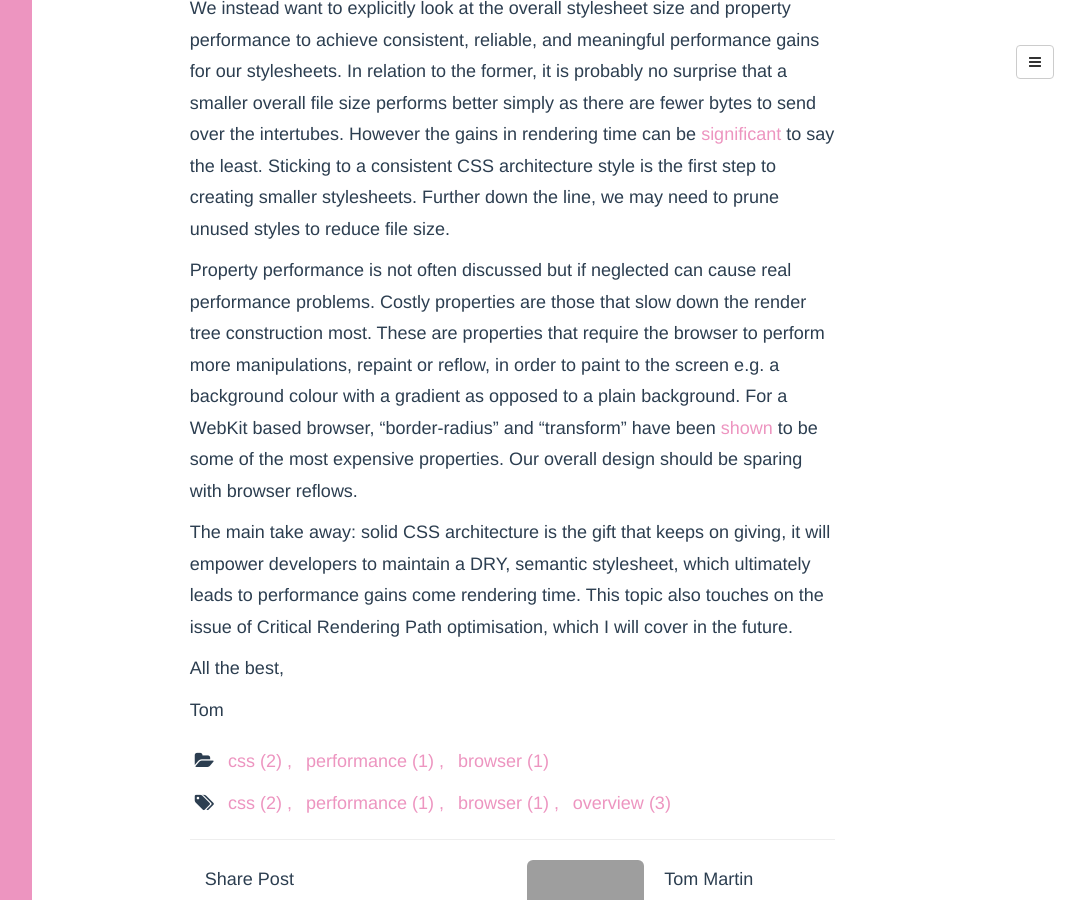
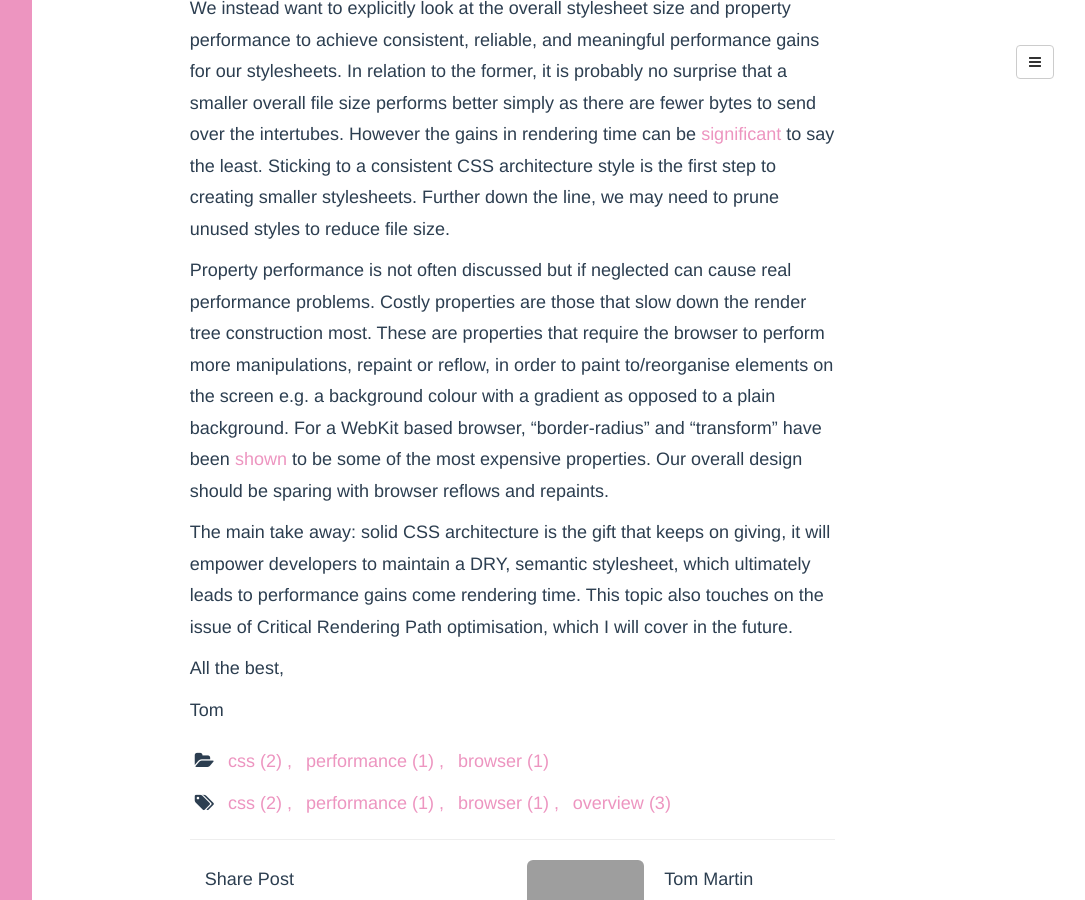
Before and after one commit to tpgmartin/tpgmartin.github.io, a Jekyll site: the page built from _posts/2015-03-12-high-performance-css.md, in a window 1280 px wide and 900 px high, scrolled down 560 px. Shown: the whole window, without its empty margins (181-1266 px from the left). Built offline with Jekyll 4.4.1, drawn with Linux system fonts in a browser that asks for light colours; comment, search, counter and statistics services are not loaded; grey boxes are pictures that could not be loaded.

Commit message:
Change wording

```diff
--- a/_posts/2015-03-12-high-performance-css.md
+++ b/_posts/2015-03-12-high-performance-css.md
@@ -12,7 +12,7 @@ CSS performance covers a wide range of topics. We can mean anything from selecto
 
 We instead want to explicitly look at the overall stylesheet size and property performance to achieve consistent, reliable, and meaningful performance gains for our stylesheets. In relation to the former, it is probably no surprise that a smaller overall file size performs better simply as there are fewer bytes to send over the intertubes. However the gains in rendering time can be [significant](http://benfrain.com/css-performance-revisited-selectors-bloat-expensive-styles/) to say the least. Sticking to a consistent CSS architecture style is the first step to creating smaller stylesheets. Further down the line, we may need to prune unused styles to reduce file size.
 
-Property performance is not often discussed but if neglected can cause real performance problems. Costly properties are those that slow down the render tree construction most. These are properties that require the browser to perform more manipulations, repaint or reflow, in order to paint to the screen e.g. a background colour with a gradient as opposed to a plain background. For a WebKit based browser, "border-radius" and "transform" have been [shown](http://perfectionkills.com/profiling-css-for-fun-and-profit-optimization-notes/) to be some of the most expensive properties. Our overall design should be sparing with browser reflows.
+Property performance is not often discussed but if neglected can cause real performance problems. Costly properties are those that slow down the render tree construction most. These are properties that require the browser to perform more manipulations, repaint or reflow, in order to paint to/reorganise elements on the screen e.g. a background colour with a gradient as opposed to a plain background. For a WebKit based browser, "border-radius" and "transform" have been [shown](http://perfectionkills.com/profiling-css-for-fun-and-profit-optimization-notes/) to be some of the most expensive properties. Our overall design should be sparing with browser reflows and repaints.
 
 The main take away: solid CSS architecture is the gift that keeps on giving, it will empower developers to maintain a DRY, semantic stylesheet, which ultimately leads to performance gains come rendering time. This topic also touches on the issue of Critical Rendering Path optimisation, which I will cover in the future.
 
```
